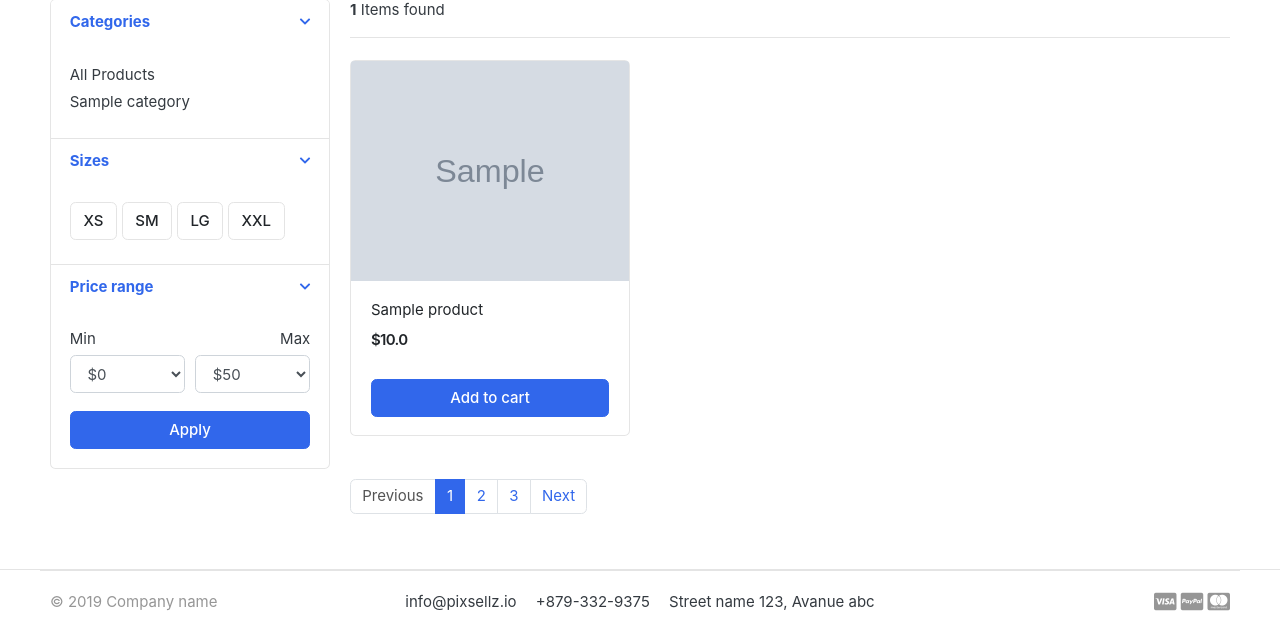
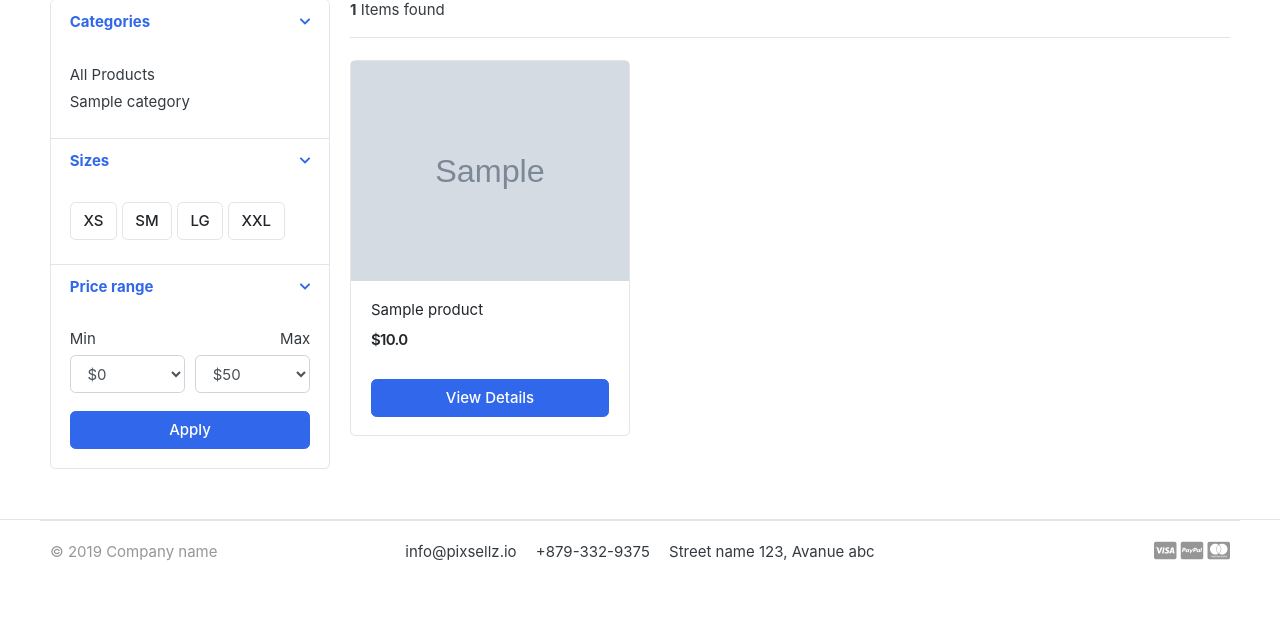
Before and after one commit to hydrochlo/GreatKart, a Django app: page /store/ in a window 1280 px wide. Shown: the part 295-929 px from the top of the page. After the commit the page ends 856 px from the top, so only its background shows below. Run offline with Django 5.2, Linux system fonts and the light colour scheme; tables that the repository leaves empty hold one stand-in row (values such as "Sample post"); grey boxes marked "Sample" are stand-in pictures; some libraries are stand-ins or nearby versions; some web fonts are replaced.

Commit message:
updated 15/10/26

```diff
--- /dev/null
+++ b/carts/context_processors.py
@@ -0,0 +1,18 @@
+from .models import Cart, CartItem
+from django.core.exceptions import ObjectDoesNotExist
+from carts.views import _cart_id
+
+def counter(request):
+    cart_count = 0
+    if 'admin' in request.path:
+        return {}
+    else:
+        try:
+            cart = Cart.objects.filter(cart_id=_cart_id(request))
+            cart_items = CartItem.objects.all().filter(cart=cart[:1])
+
+            for cart_item in cart_items:
+                cart_count += cart_item.quantity
+        except cart.ObjectDoesNotExist:
+            cart_count = 0
+        return dict(cart_count=cart_count)
--- a/carts/views.py
+++ b/carts/views.py
@@ -7,6 +7,8 @@ from django.core.exceptions import ObjectDoesNotExist
 # Create your views here.
 def cart(request, total=0, quantity=0, cart_items=None):
     try:
+        tax = 0
+        grand_total = 0
         cart = Cart.objects.get(cart_id=_cart_id(request))
         cart_items = CartItem.objects.filter(cart=cart, is_active=True)
         if cart_items:
--- a/greatkart/settings.py
+++ b/greatkart/settings.py
@@ -66,6 +66,8 @@ TEMPLATES = [
                 'django.contrib.auth.context_processors.auth',
                 'django.contrib.messages.context_processors.messages',
                 'category.context_processors.menu_links',
+
+                'carts.context_processors.counter',
             ],
         },
     },
--- a/store/views.py
+++ b/store/views.py
@@ -1,6 +1,10 @@
 from django.shortcuts import render, get_object_or_404
 from .models import Product
 from category.models import Category
+from carts.models import CartItem
+from carts.views import _cart_id
+from django.http import HttpResponse
+from django.core.paginator import EmptyPage, PageNotAnInteger, Paginator
 
 # Create your views here.
 def store(request, category_slug=None):
@@ -10,13 +14,21 @@ def store(request, category_slug=None):
     if category_slug != None:
         categories = get_object_or_404(Category, slug=category_slug)
         products = Product.objects.filter(category=categories, is_available=True)
+        paginator = Paginator(products, 6)
+        page = request.GET.get('page')
+        paged_products = paginator.get_page(page)
+        product_count = products.count()
     else:
-        products = Product.objects.all().filter(is_available=True)
+        products = Product.objects.all().filter(is_available=True).order_by()
+        paginator = Paginator(products, 6)
+        page = request.GET.get('page')
+        paged_products = paginator.get_page(page)
+        product_count = products.count()
 
     product_count = products.count()
 
     context = {
-        'products': products,
+        'products': paged_products,
         'product_count': product_count,
     }
     return render(request, 'store/store.html', context)
@@ -24,10 +36,14 @@ def store(request, category_slug=None):
 def product_detail(request, category_slug, product_slug):
     try:
         single_product = Product.objects.get(category__slug=category_slug, slug=product_slug)
+        in_cart = CartItem.objects.filter(cart__cart_id=_cart_id(request), product=single_product).exists()
+        # return HttpResponse(in_cart)
+        # exit()
     except Exception as e:
         raise e
 
     context = {
         'single_product': single_product,
+        'in_cart': in_cart,
     }
     return render(request, 'store/product_detail.html', context)
--- a/templates/home.html
+++ b/templates/home.html
@@ -8,7 +8,7 @@
 <div class="container">
 
 <div class="intro-banner-wrap">
-	<img src="{% static 'images/banners/2.jpg' %}" class="img-fluid rounded">
+	<img src="{% static 'images/banners/cover.jpg' %}" class="img-fluid rounded">
 </div>
 
 </div> <!-- container //  -->
--- a/templates/includes/navbar.html
+++ b/templates/includes/navbar.html
@@ -68,9 +68,9 @@
 							<a href="{% static './register.html' %}"> Register</a>
 						</div>
 					</div>
-					<a href="{% static './cart.html' %}" class="widget-header pl-3 ml-3">
+					<a href="{% url 'cart' %}" class="widget-header pl-3 ml-3">
 						<div class="icon icon-sm rounded-circle border"><i class="fa fa-shopping-cart"></i></div>
-						<span class="badge badge-pill badge-danger notify">0</span>
+						<span class="badge badge-pill badge-danger notify"> {{ cart_count }} </span>
 					</a>
 				</div> <!-- widgets-wrap.// -->
 			</div> <!-- col.// -->
--- a/templates/store/cart.html
+++ b/templates/store/cart.html
@@ -8,7 +8,7 @@
 
 <!-- ============================ COMPONENT 1 ================================= -->
 {% if not cart_items %}
-<h2>Your Shopping Cart is empty</h2>
+<h2 class="text-center">Your Shopping Cart is empty</h2>
 <br><br><br>
 <div class="text-center">
 	<a href="{% url 'store' %}" class="btn btn-primary">Continue Shopping</a>
--- a/templates/store/store.html
+++ b/templates/store/store.html
@@ -146,7 +146,7 @@
                             <!-- <del class="price-old">$1980</del> -->
                         </div> <!-- price-wrap.// -->
                     </div>
-                    <a href="{% url 'add_cart' product.id %}" class="btn btn-block btn-primary">Add to cart</a>
+                    <a href="{{ product.get_url }}" class="btn btn-block btn-primary">View Details</a>
                 </figcaption>
             </figure>
         </div> <!-- col.// -->
@@ -156,13 +156,29 @@
 
 
 <nav class="mt-4" aria-label="Page navigation sample">
-  <ul class="pagination">
-    <li class="page-item disabled"><a class="page-link" href="#">Previous</a></li>
-    <li class="page-item active"><a class="page-link" href="#">1</a></li>
-    <li class="page-item"><a class="page-link" href="#">2</a></li>
-    <li class="page-item"><a class="page-link" href="#">3</a></li>
-    <li class="page-item"><a class="page-link" href="#">Next</a></li>
-  </ul>
+   {% if products.has_other_pages %}
+	<ul class="pagination">
+		{% if products.has_previous %}
+			<li class="page-item"><a class="page-link" href="?page={{ products.previous_page_number }}">Previous</a></li>
+		{% else %}
+			<li class="page-item disabled"><a class="page-link" href="#">Previous</a></li>
+		{% endif %}
+
+		{% for i in products.paginator.page_range %}
+			{% if products.number == i%}
+				<li class="page-item active"><a class="page-link" href="#">{{i}}</a></li>
+			{% else %}
+				<li class="page-item"><a class="page-link" href="?page={{ i }}">{{i}}</a></li>
+			{% endif %}
+		{% endfor %}
+
+		{% if products.has_next %}
+			<li class="page-item"><a class="page-link" href="?page={{ products.next_page_number }}">Next</a></li>
+		{% else %}
+			<li class="page-item disabled"><a class="page-link" href="#">Next</a></li>
+		{% endif %}
+	</ul>
+	{% endif %}
 </nav>
 
 	</main> <!-- col.// -->
```
Also changed, not shown: templates/store/product_detail.html (+7 -1 lines), greatkart/static/images/banners/5.jpg (added), greatkart/static/images/banners/cover.jpg (added).
